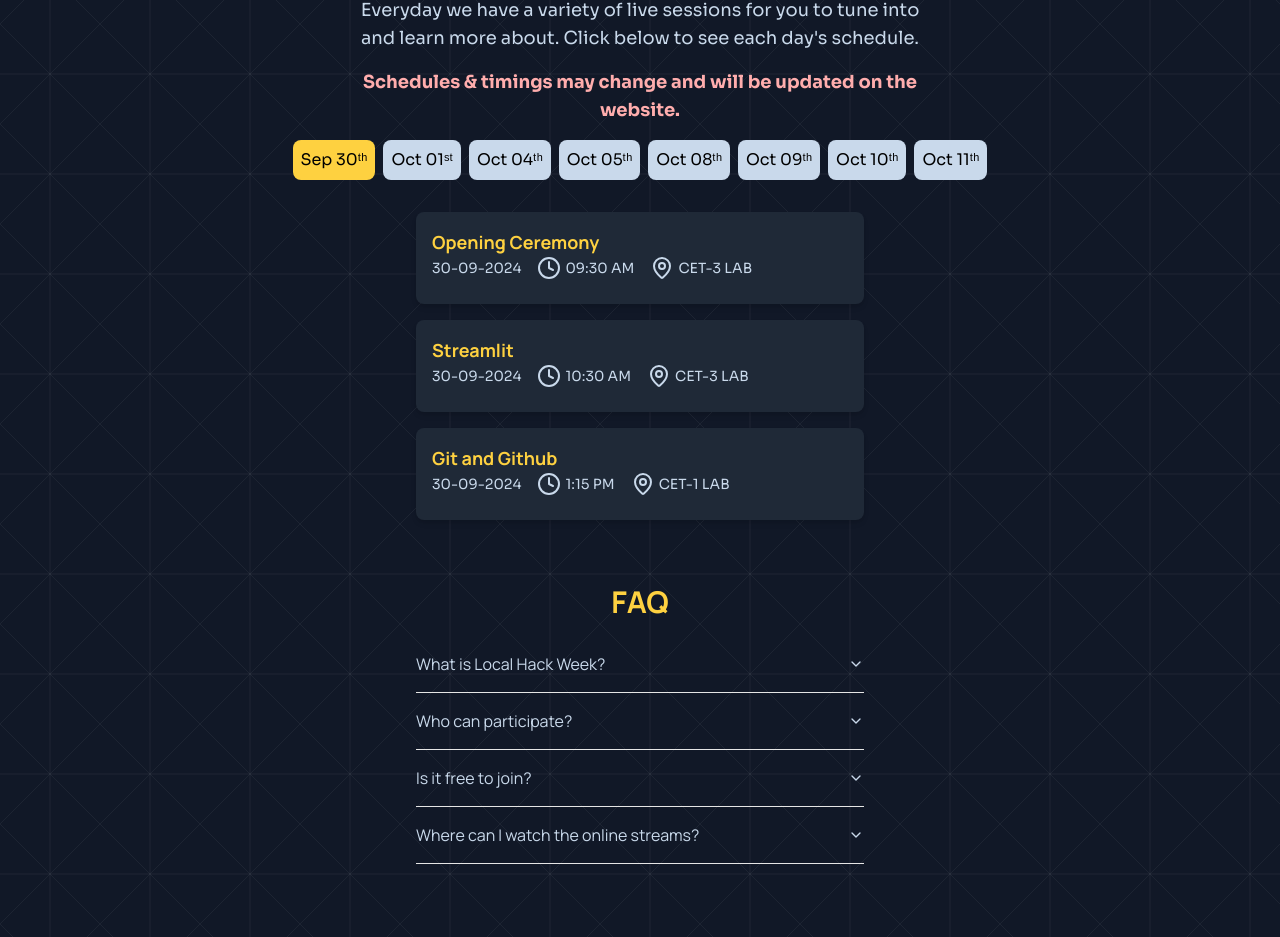
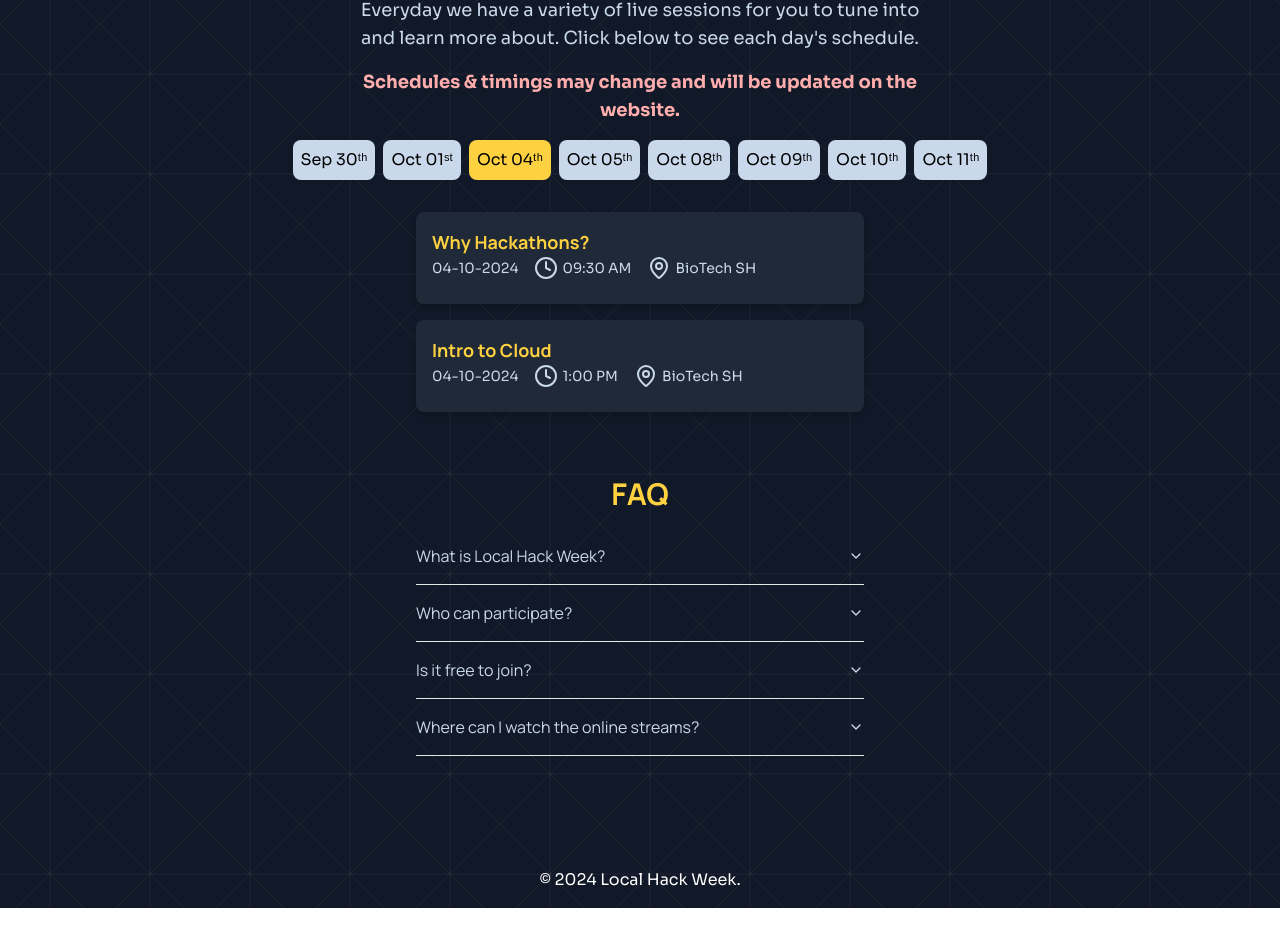
Before and after one commit to im45145v/lhw, a Next.js app: page / in a window 1280 px wide. Shown: the part 1276-2213 px from the top of the page. After the commit the page ends 2184 px from the top, so only its background shows below. Built offline with nearby package versions, Linux system fonts and the light colour scheme.

Commit message:
Active event state change

```diff
--- a/components/local-hack-week.jsx
+++ b/components/local-hack-week.jsx
@@ -36,7 +36,7 @@ export function LocalHackWeekJsx() {
       day: 'Oct 04ᵗʰ',
       events: [
         { title: 'Why Hackathons?', time: '09:30 AM', date: '04-10-2024', location: 'BioTech SH' },
-        { title: 'Intro to Cloud', time: '1:00 PM', date: '04-10-2024', location: 'BioTech S' }
+        { title: 'Intro to Cloud', time: '1:00 PM', date: '04-10-2024', location: 'BioTech SH' }
         // { title: 'Open Source', time: '1:00 PM', date: '04-10-2024', location: 'SH-2' }
       ]
     },
@@ -79,8 +79,8 @@ export function LocalHackWeekJsx() {
     // Add more days and events as needed
   ];
 
-  const [activeDay, setActiveDay] = React.useState(days[0].day); // Default to the first day
-  const [activeEvents, setActiveEvents] = React.useState(days[0].events); // Default events
+  const [activeDay, setActiveDay] = React.useState(days[2].day); // Default to the first day
+  const [activeEvents, setActiveEvents] = React.useState(days[2].events); // Default events
 
   const handleDayClick = (day) => {
     setActiveDay(day.day);
```
